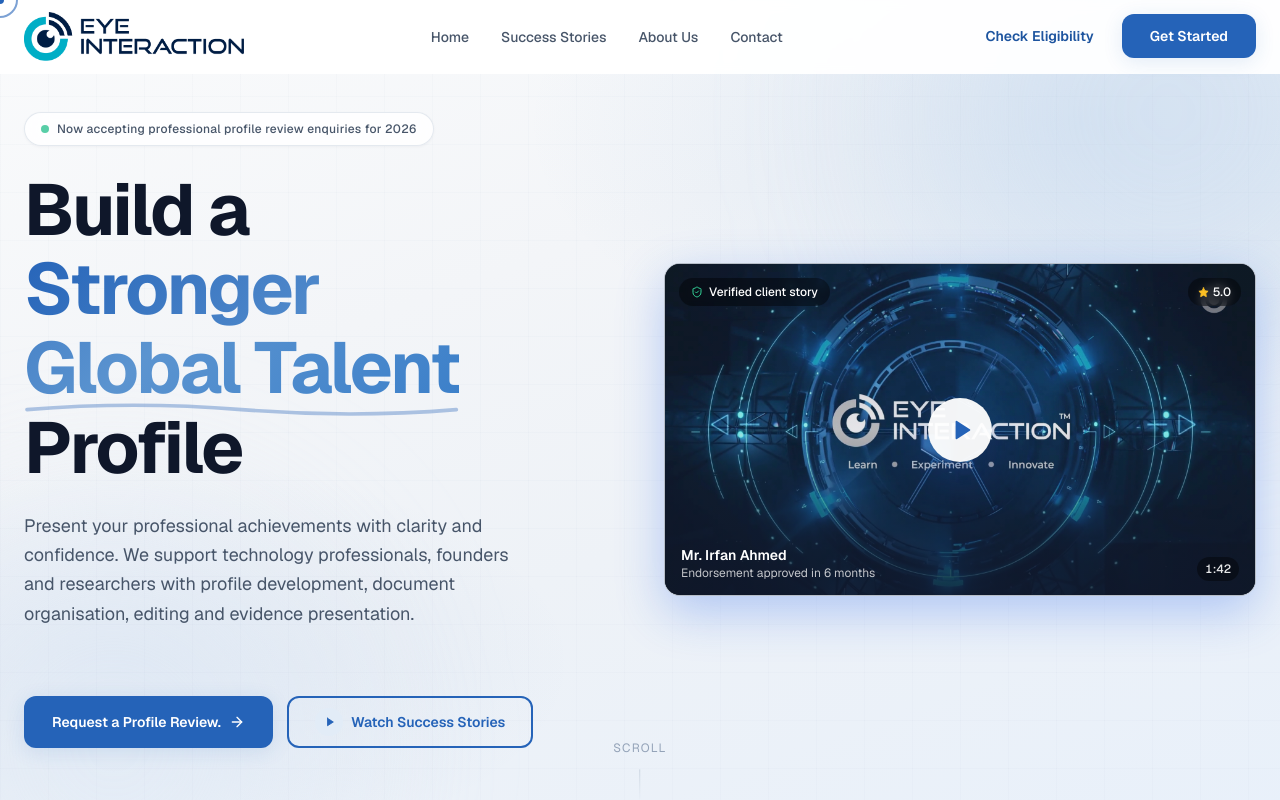
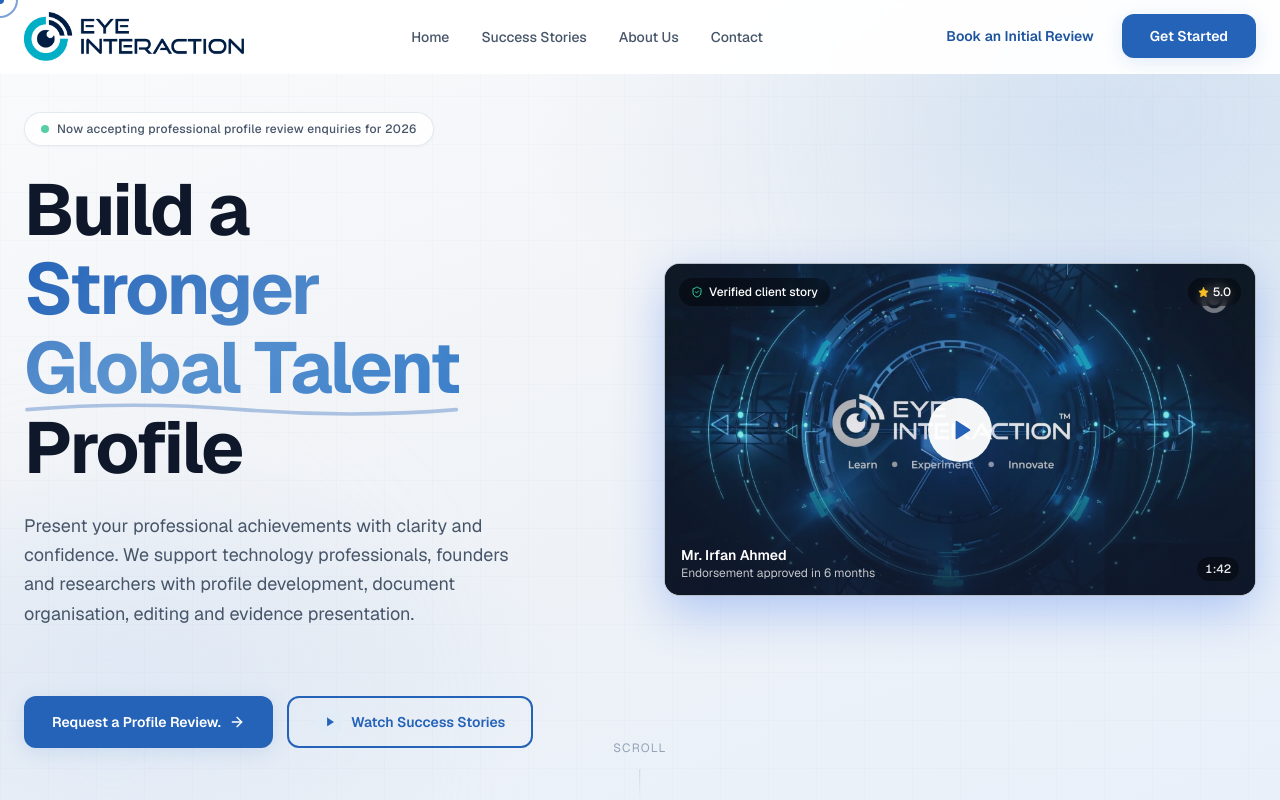
Before and after one commit to irfanahmeduk/eyeinteraction_v1, a Next.js app: page / in a window 1280 px wide. Shown: the top 800 px of the page. Built offline with nearby package versions, Linux system fonts and the light colour scheme.

Commit message:
add fixes

```diff
--- a/src/components/layout/Navbar.jsx
+++ b/src/components/layout/Navbar.jsx
@@ -136,7 +136,7 @@ export function Navbar() {
               href="/eligibility"
               className="px-4 py-2 text-sm font-semibold rounded-lg transition-all duration-200 text-brand-700 hover:bg-brand-50"
             >
-              Check Eligibility
+              Book an Initial Review
             </Link>
             <Link
               href="/contact"
```
